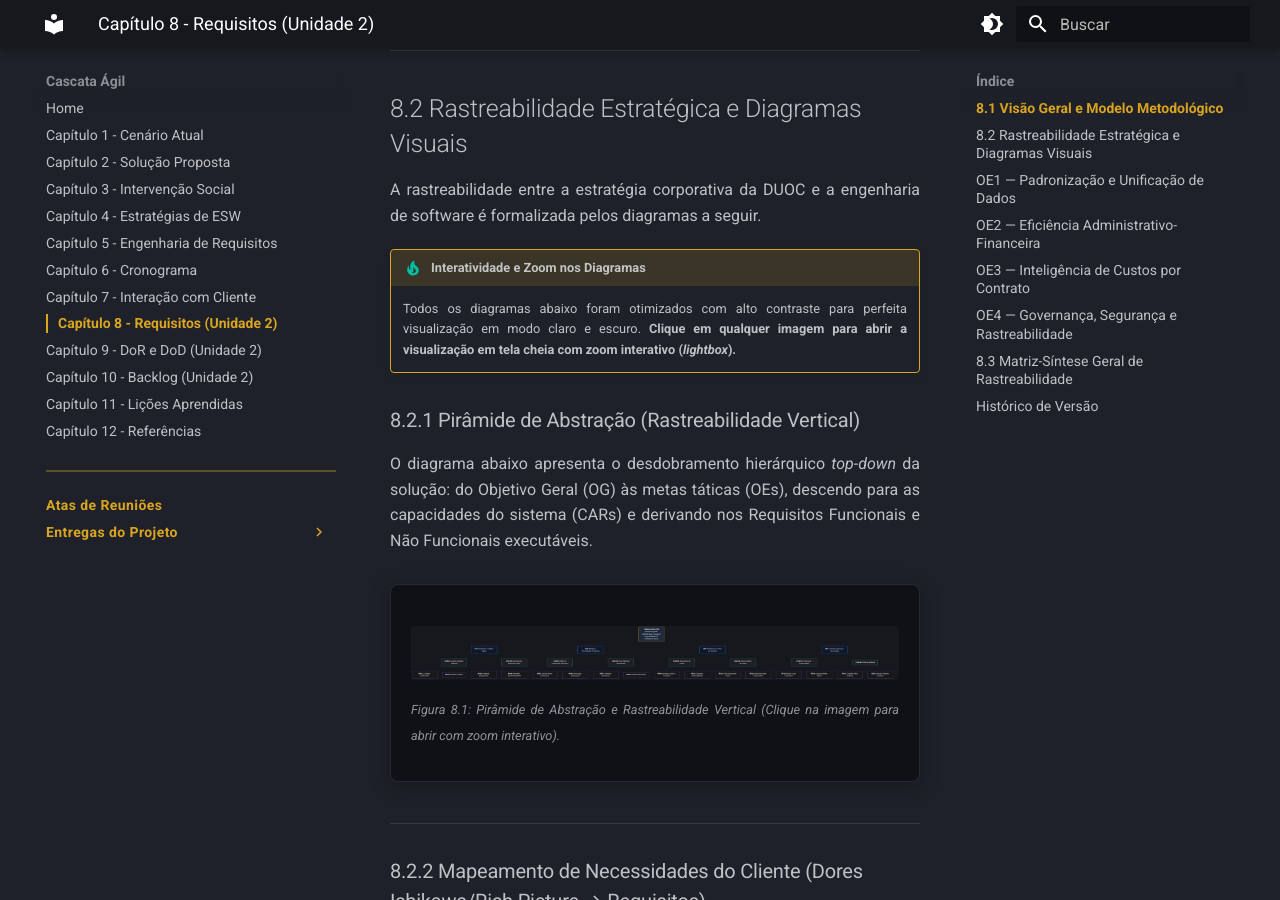
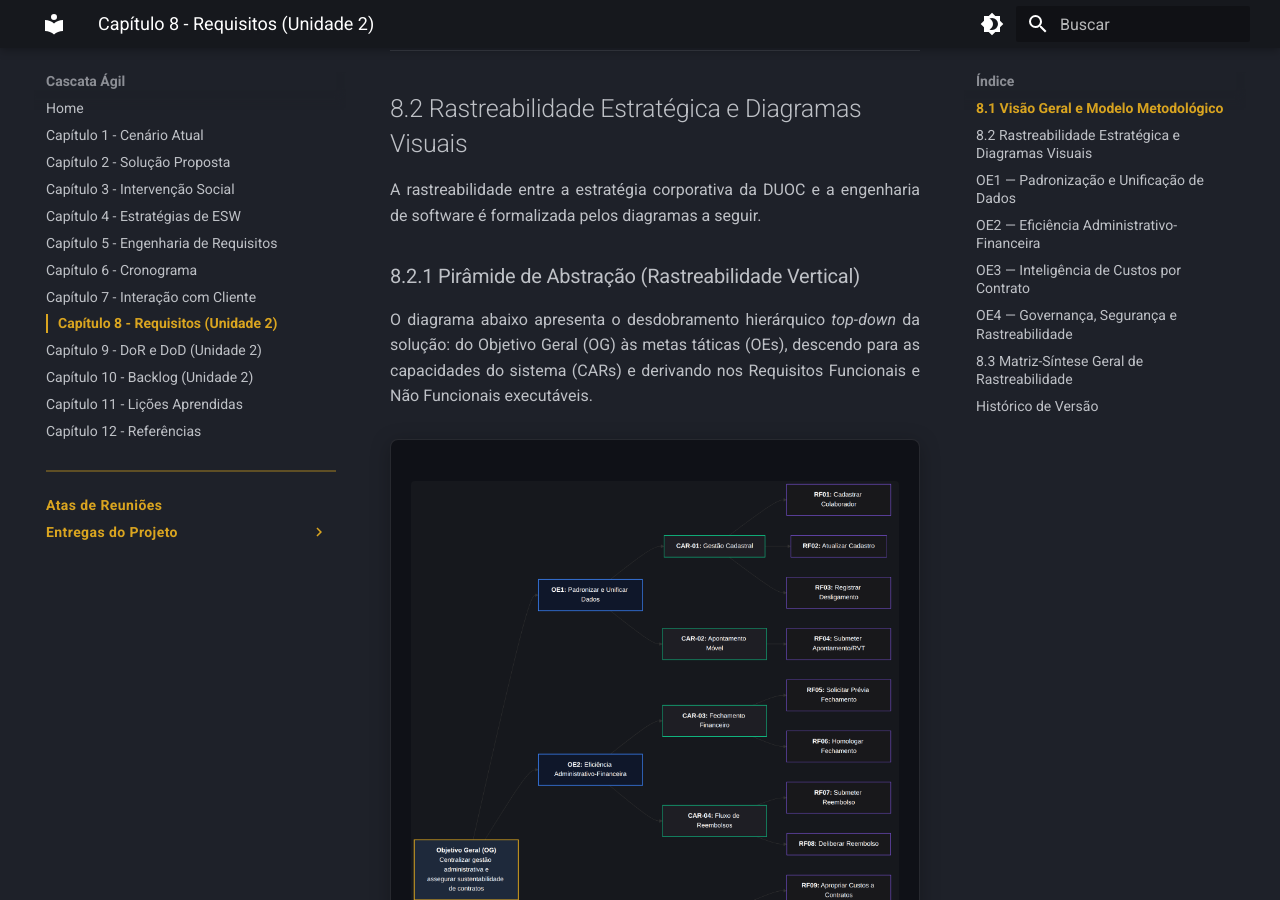
Before and after one commit to mdsreq-fga-unb/REQ-2026.2-T01-DUOC-Finance, an MkDocs documentation site: the page built from docs/requisitos/index.md, in a window 1280 px wide and 900 px high, scrolled down 1708 px. Built offline with MkDocs 1.6.1 and Material for MkDocs 9.7.7, drawn with Linux system fonts in a browser that asks for light colours.

Commit message:
fix(requisitos): reestruturar proporcoes do diagrama da piramide para zoom ideal
- Reestrutura o diagrama da Piramide de Abstracao para orientacao balanceada
- Aumenta a resolucao vertical de 176px para 2558px (ampliacao de 14,5x)
- Corrige o fator de zoom no lightbox, permitindo leitura nitida de todos os cards
- Atualiza as versoes clara e escura correspondentes

Ref #64

```diff
--- a/docs/requisitos/index.md
+++ b/docs/requisitos/index.md
@@ -27,9 +27,6 @@ Para assegurar o rigor analítico, a testabilidade e a rastreabilidade exigidos
 ## 8.2 Rastreabilidade Estratégica e Diagramas Visuais
 
 A rastreabilidade entre a estratégia corporativa da DUOC e a engenharia de software é formalizada pelos diagramas a seguir.
-
-!!! tip "Interatividade e Zoom nos Diagramas"
-    Todos os diagramas abaixo foram otimizados com alto contraste para perfeita visualização em modo claro e escuro. **Clique em qualquer imagem para abrir a visualização em tela cheia com zoom interativo (*lightbox*).**
 
 ### 8.2.1 Pirâmide de Abstração (Rastreabilidade Vertical)
 
```
Also changed, not shown: docs/assets/images/requisitos/piramide_abstracao_requisitos_dark.png, docs/assets/images/requisitos/piramide_abstracao_requisitos_light.png.
